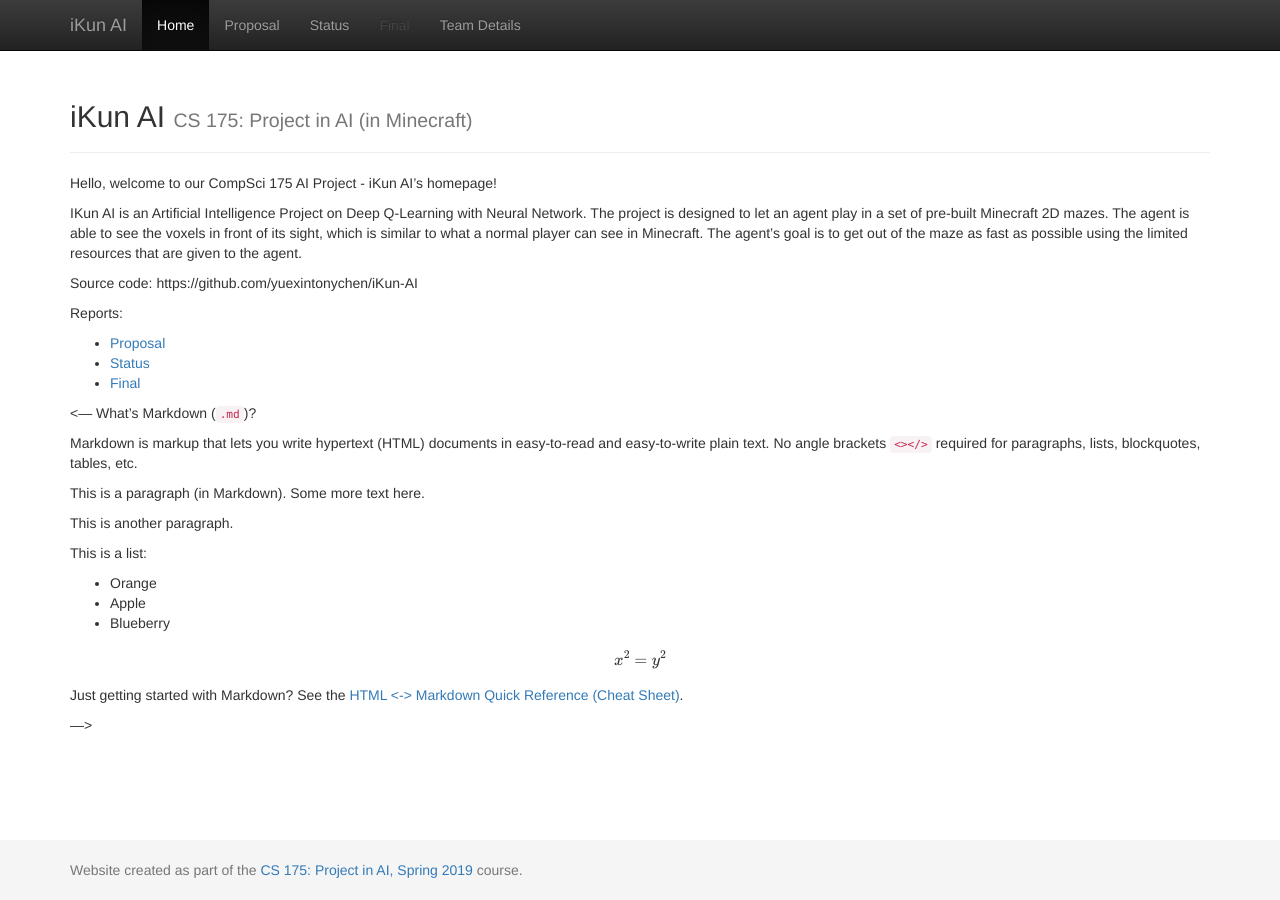
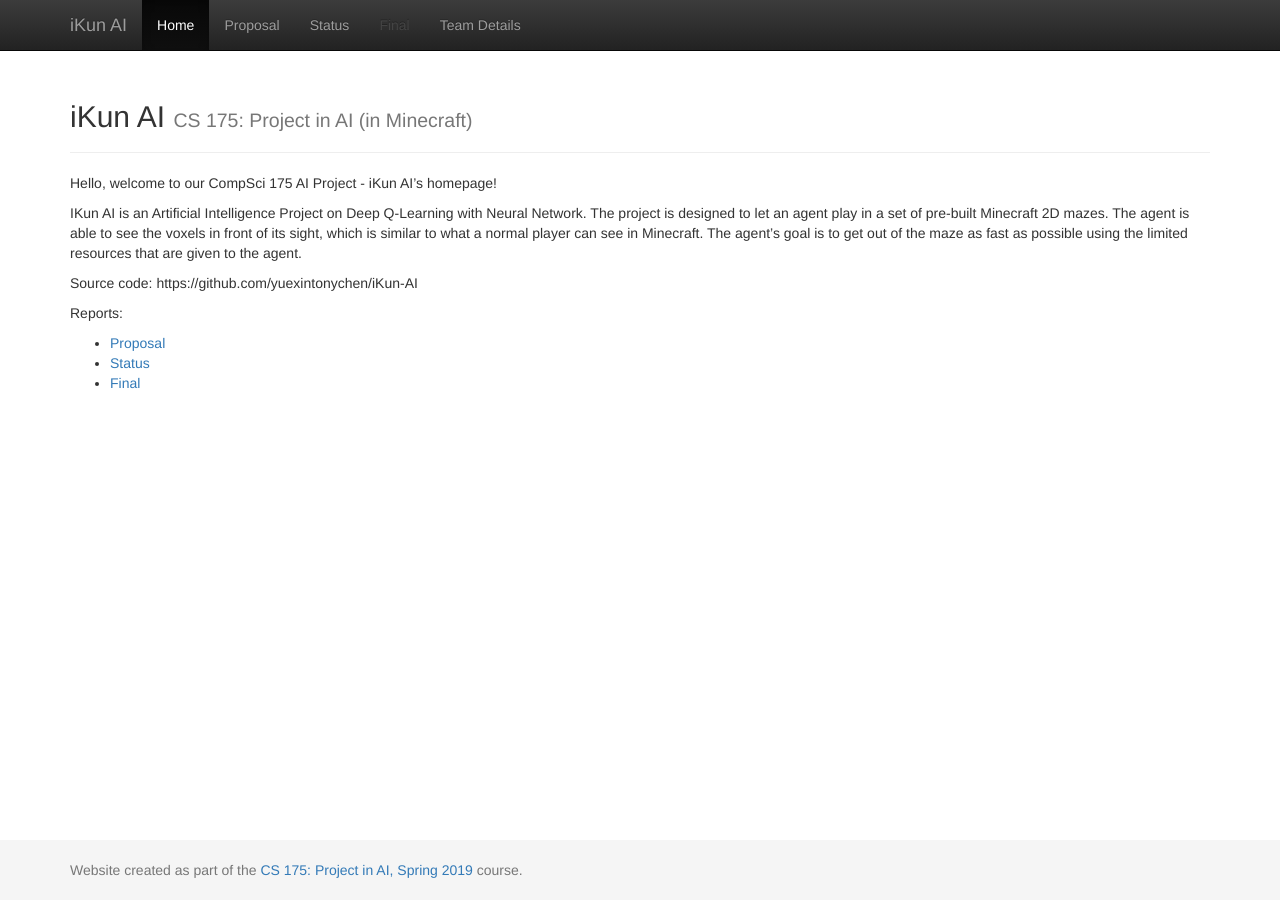
Before and after one commit to yuexintonychen/iKun-AI, a Jekyll site: the page built from docs/index.md, in a window 1280 px wide. Built offline with Jekyll 4.4.1, drawn with Linux system fonts in a browser that asks for light colours; formulas are drawn with MathJax 3.

Commit message:
Index Refresh

```diff
--- a/docs/index.md
+++ b/docs/index.md
@@ -14,34 +14,3 @@
 - [Proposal](proposal.html)
 - [Status](status.html)
 - [Final](final.html)
-
-
-<---
-What's Markdown (`.md`)?
-
-Markdown is markup that lets you write hypertext (HTML) documents
-in easy-to-read and easy-to-write plain text.
-No angle brackets `<></>` required for
-paragraphs, lists, blockquotes, tables, etc.
-
-
-This is a paragraph (in Markdown). Some more
-text here.
-
-This is another paragraph.
-
-This is a list:
-
-- Orange
-- Apple
-- Blueberry
-
-$$x^2 = y^2$$
-
-
-Just getting started with Markdown?
-See the [HTML <-> Markdown Quick Reference (Cheat Sheet)][quickref].
-
-
-[quickref]: https://github.com/mundimark/quickrefs/blob/master/HTML.md
---->
```
